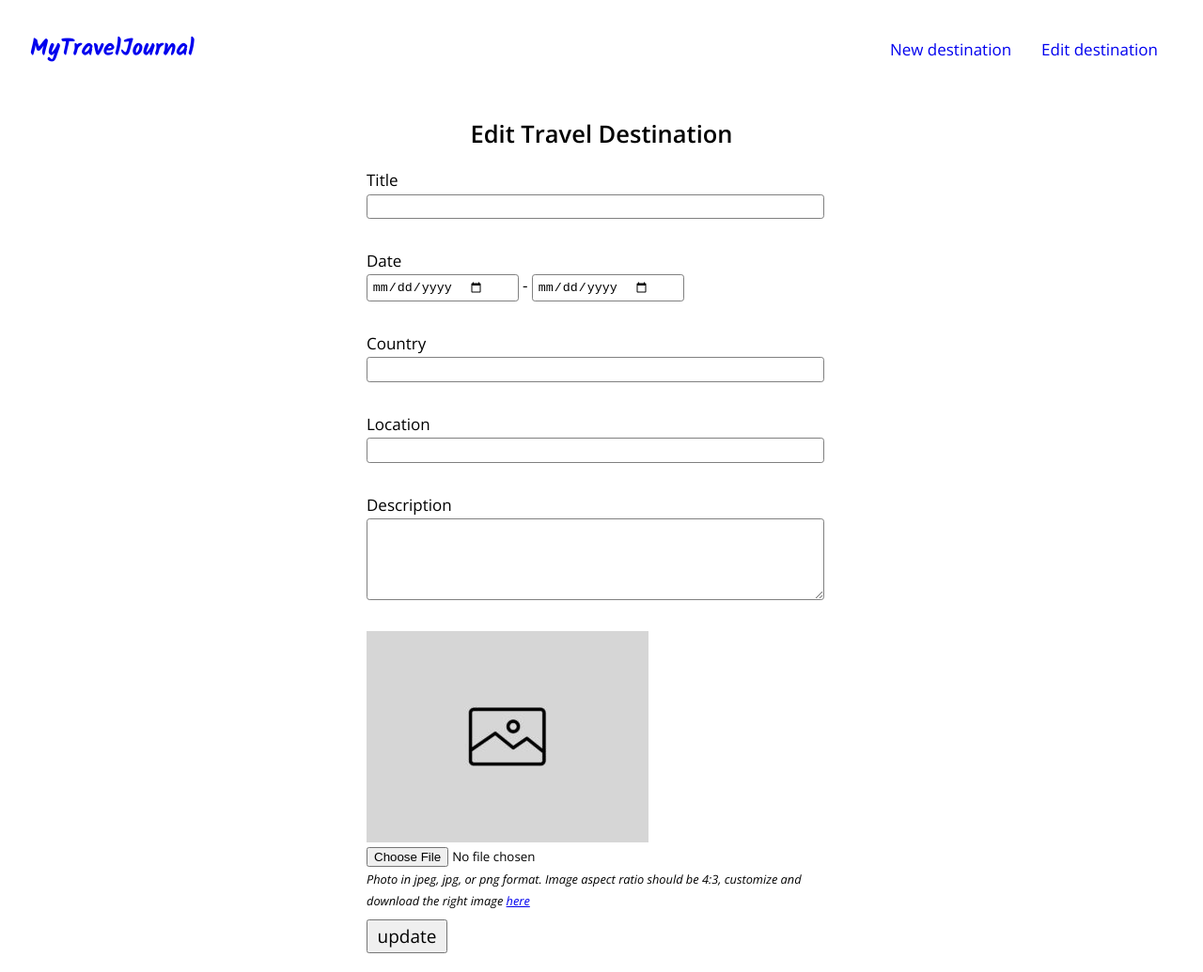
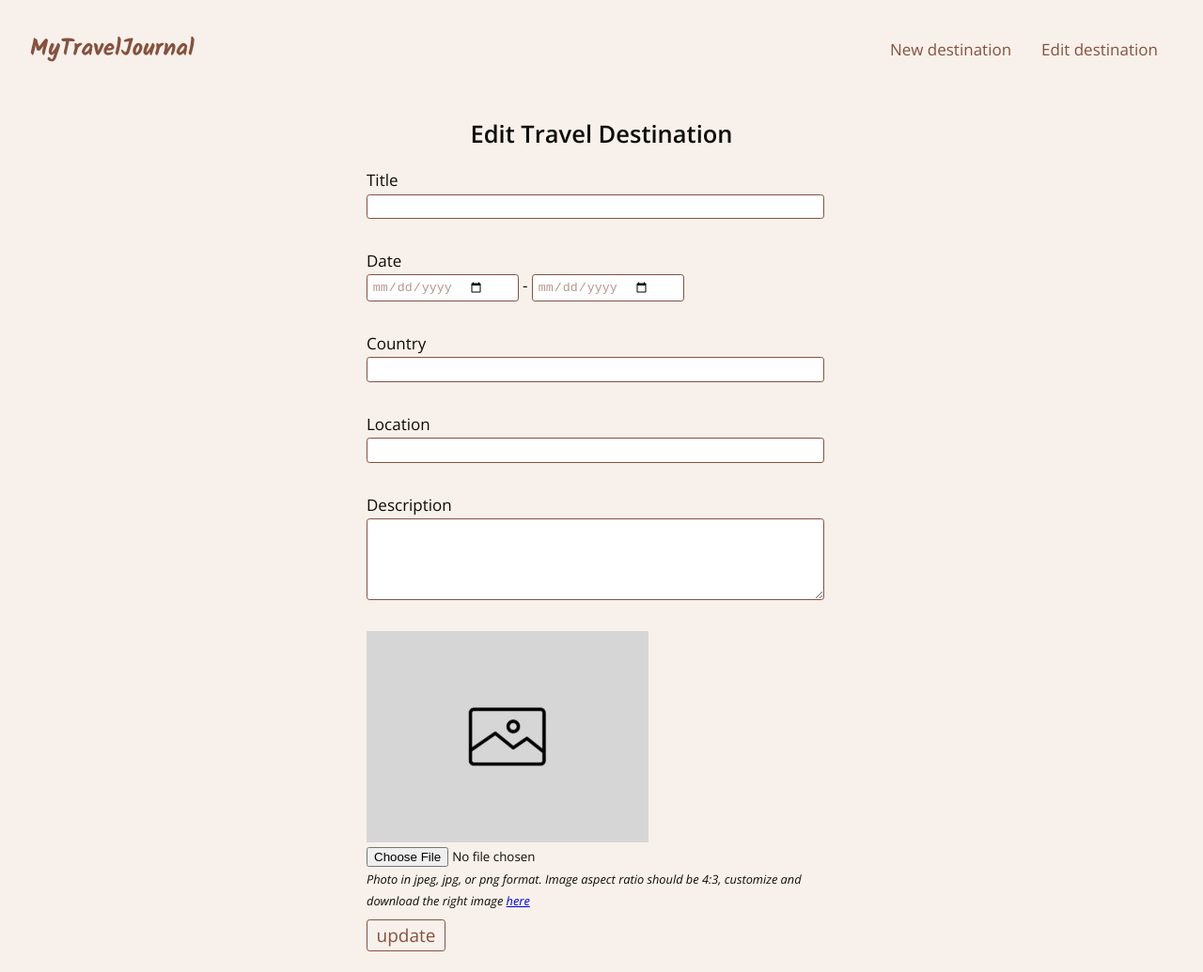
Before and after one commit to Zeshancph/traveldestinations, a plain HTML site: page client/edit_destination.html in a window 1280 px wide. Shown: the whole page at 94% size. Drawn offline with nearby package versions, Linux system fonts and the light colour scheme.

Commit message:
minor styling changes

```diff
--- a/client/css/destination-form.css
+++ b/client/css/destination-form.css
@@ -27,7 +27,7 @@ label input:not(label input[type="file"]),
 label textarea {
   margin-top: 0.2rem;
   margin-bottom: 0;
-  border: 1px solid gray;
+  border: 1px solid #86513e;
   border-radius: 0.2rem;
   padding: 0.3rem;
 }
@@ -68,13 +68,21 @@ label.error textarea {
 
 .input_title::placeholder,
 .input_country::placeholder,
-.input_location::placeholder {
+.input_location::placeholder,
+.input_description::placeholder {
   font-family: "Open Sans", sans-serif;
+  /* font-weight: 400; */
+  color: #86513e;
+  opacity: 0.6;
 }
 .input_title::-ms-input-placeholder,
 .input_country::-ms-input-placeholder,
-.input_location::-ms-input-placeholder {
+.input_location::-ms-input-placeholder,
+.input_description::-ms-input-placeholder {
   font-family: "Open Sans", sans-serif;
+  /* font-weight: 400; */
+  color: #86513e;
+  opacity: 0.6;
 }
 
 .date_wrapper {
@@ -86,6 +94,24 @@ label.error textarea {
   display: inline-flex;
 }
 
+/* placeholder text style */
+input[type="date"]::-webkit-datetime-edit-text,
+input[type="date"]::-webkit-datetime-edit-month-field,
+input[type="date"]::-webkit-datetime-edit-day-field,
+input[type="date"]::-webkit-datetime-edit-year-field {
+  color: #86513e;
+  opacity: 0.6;
+}
+
+/* regular text style */
+input[type="date"].input_date--has-value::-webkit-datetime-edit-text,
+input[type="date"].input_date--has-value::-webkit-datetime-edit-month-field,
+input[type="date"].input_date--has-value::-webkit-datetime-edit-day-field,
+input[type="date"].input_date--has-value::-webkit-datetime-edit-year-field {
+  color: #0e0c07;
+  opacity: 1;
+}
+
 .input_picture {
   font-family: "Open Sans", sans-serif;
 }
@@ -95,6 +121,16 @@ label.error textarea {
   font-family: "Open Sans", sans-serif;
   font-size: 19px;
   cursor: pointer;
+  border: 1px solid #86513e;
+  border-radius: 0.2rem;
+  color: #86513e;
+  background-color: transparent;
+  transition: background-color 0.1s;
+}
+
+.submit_destination:hover {
+  background-color: #f0cabd;
+  transition: background-color 0.1s;
 }
 
 /*------image preview------
--- a/client/css/header.css
+++ b/client/css/header.css
@@ -10,8 +10,9 @@
 .logo {
   font-family: "Kalam", cursive;
   font-size: 25px;
-  font-weight: 700;
+  font-weight: 600;
   text-decoration: none;
+  color: #86513e;
 }
 
 .nav_links {
@@ -27,4 +28,12 @@
 
 .nav_links > .nav_link > a {
   text-decoration: none;
+  color: #86513e;
+  transition: color 0.2s;
 }
+
+.nav_links > .nav_link > a:hover,
+.nav_links > .nav_link > a:active {
+  color: #402015;
+  transition: color 0.1s;
+}
--- a/client/css/style.css
+++ b/client/css/style.css
@@ -5,4 +5,6 @@ body {
   font-size: 17px;
   padding: 0;
   margin: 0;
+  background-color: #f8f1eb;
+  color: #0e0c07;
 }
```
Also changed, not shown: client/js/new_destination.js (+8 -0 lines).
